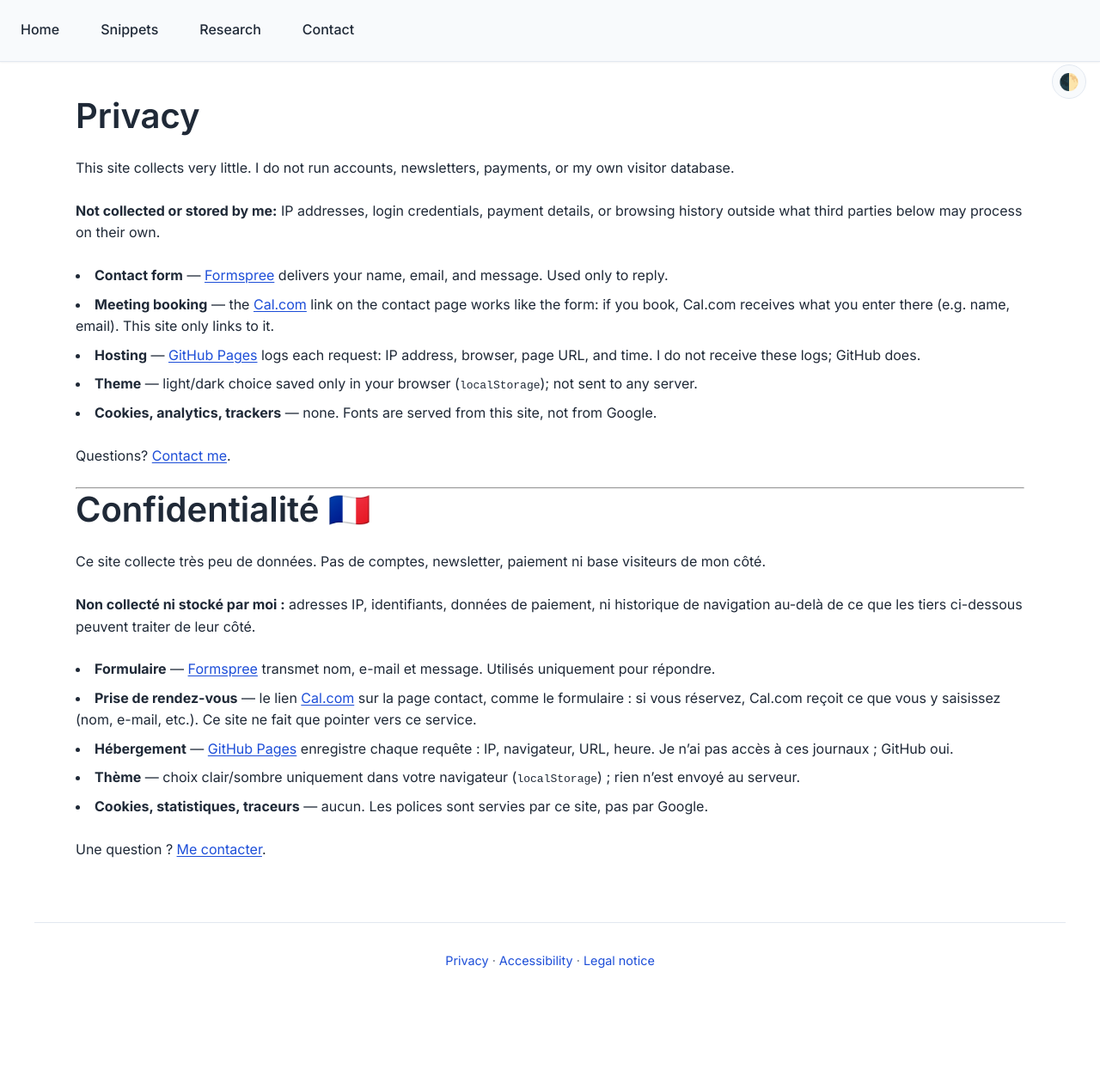
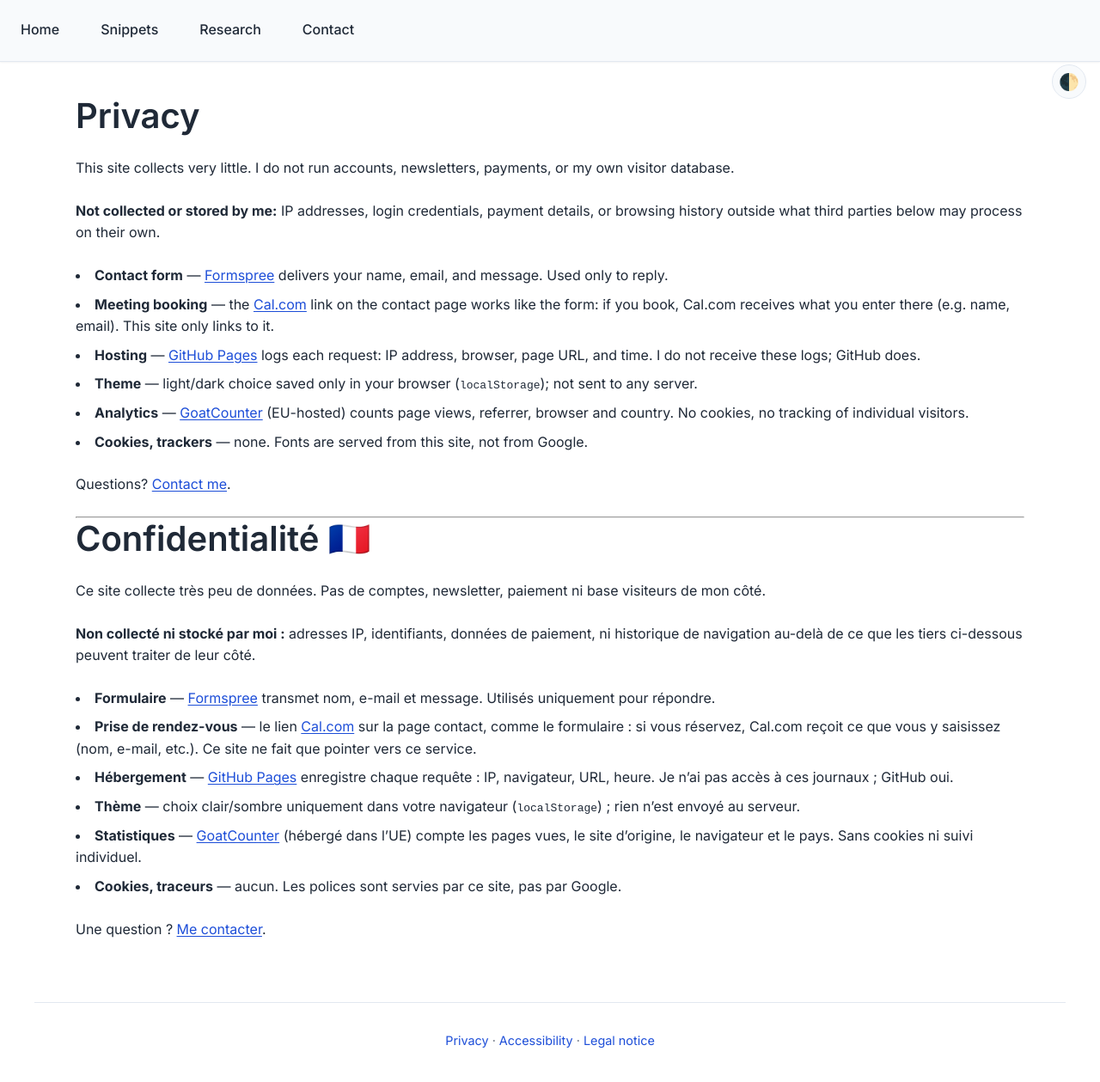
Before and after one commit to shacharmirkin/shacharmirkin.github.io, a Jekyll site: the page built from privacy.md, in a window 1280 px wide and 1270 px high. Shown: the top 1259 px of the window at 86% size. Built offline with Jekyll 4.4.1, drawn with Linux system fonts in a browser that asks for light colours.

Commit message:
add goatcounter analytics

```diff
--- a/_config.yml
+++ b/_config.yml
@@ -25,6 +25,7 @@ sass:
 author: Shachar Mirkin
 
 github_username: shacharmirkin
+goatcounter_code: alpinf
 
 twitter:
   username: shacharmirkin
--- a/_data/scholar.yml
+++ b/_data/scholar.yml
@@ -1,3 +1,3 @@
-citations: 4942
+citations: 4944
 user_id: xsEZbOkAAAAJ
-updated_at: '2026-11-09'
+updated_at: '2026-11-10'
--- a/_layouts/default.html
+++ b/_layouts/default.html
@@ -23,6 +23,9 @@
     <link rel="alternate" hreflang="x-default" href="{{ '/' | absolute_url }}">
     {% endif %}
     <link rel="stylesheet" href="{{ '/assets/css/main.css' | relative_url }}">
+    {% if jekyll.environment == "production" and site.goatcounter_code %}
+    <script data-goatcounter="https://{{ site.goatcounter_code }}.goatcounter.com/count" async src="https://gc.zgo.at/count.js"></script>
+    {% endif %}
 </head>
 <body>
     {% include skip-link.html %}
--- a/privacy.md
+++ b/privacy.md
@@ -15,7 +15,8 @@ This site collects very little. I do not run accounts, newsletters, payments, or
 - **Meeting booking** — the [Cal.com](https://cal.com/privacy) link on the contact page works like the form: if you book, Cal.com receives what you enter there (e.g. name, email). This site only links to it.
 - **Hosting** — [GitHub Pages](https://docs.github.com/en/site-policy/privacy-policies/github-general-privacy-statement) logs each request: IP address, browser, page URL, and time. I do not receive these logs; GitHub does.
 - **Theme** — light/dark choice saved only in your browser (`localStorage`); not sent to any server.
-- **Cookies, analytics, trackers** — none. Fonts are served from this site, not from Google.
+- **Analytics** — [GoatCounter](https://www.goatcounter.com/help/privacy) (EU-hosted) counts page views, referrer, browser and country. No cookies, no tracking of individual visitors.
+- **Cookies, trackers** — none. Fonts are served from this site, not from Google.
 
 Questions? [Contact me](/contact/).
 
@@ -31,6 +32,7 @@ Ce site collecte très peu de données. Pas de comptes, newsletter, paiement ni
 - **Prise de rendez-vous** — le lien [Cal.com](https://cal.com/privacy) sur la page contact, comme le formulaire : si vous réservez, Cal.com reçoit ce que vous y saisissez (nom, e-mail, etc.). Ce site ne fait que pointer vers ce service.
 - **Hébergement** — [GitHub Pages](https://docs.github.com/en/site-policy/privacy-policies/github-general-privacy-statement) enregistre chaque requête : IP, navigateur, URL, heure. Je n’ai pas accès à ces journaux ; GitHub oui.
 - **Thème** — choix clair/sombre uniquement dans votre navigateur (`localStorage`) ; rien n’est envoyé au serveur.
-- **Cookies, statistiques, traceurs** — aucun. Les polices sont servies par ce site, pas par Google.
+- **Statistiques** — [GoatCounter](https://www.goatcounter.com/help/privacy) (hébergé dans l’UE) compte les pages vues, le site d’origine, le navigateur et le pays. Sans cookies ni suivi individuel.
+- **Cookies, traceurs** — aucun. Les polices sont servies par ce site, pas par Google.
 
 Une question ? [Me contacter](/contact/).
```
